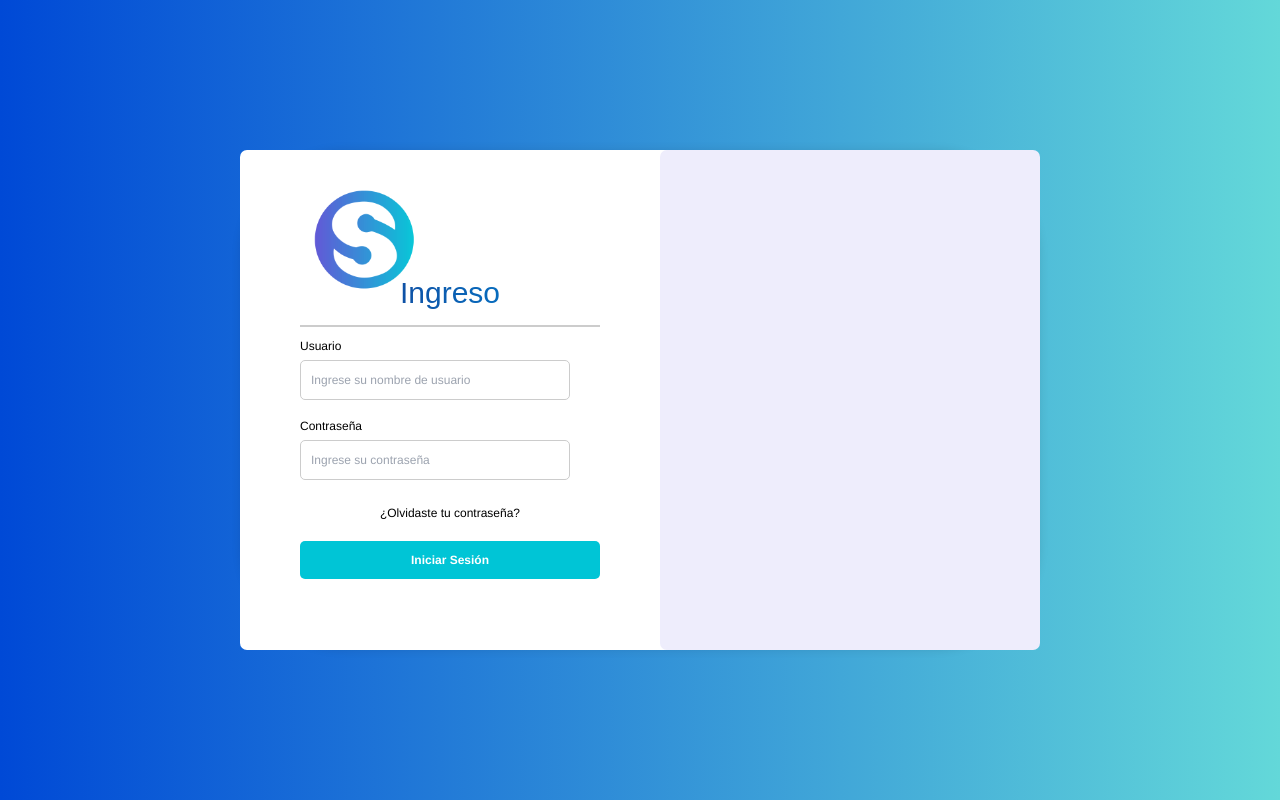
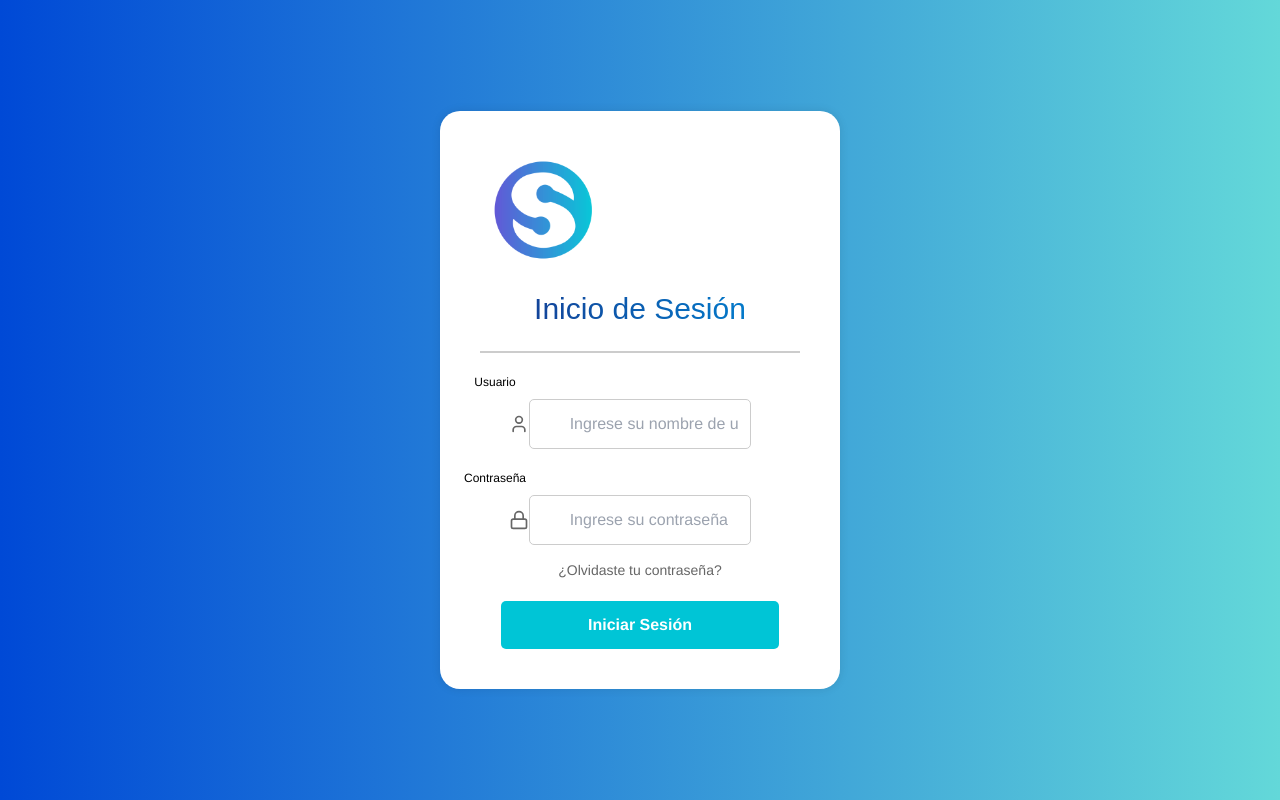
Before and after one commit to CodeAndrew17/S.A.R.A_FRONTEND, a React (Vite) app: page / in a window 1280 px wide. Built offline with nearby package versions, Linux system fonts and the light colour scheme.

Commit message:
estilos de components arreglados y login modificado

```diff
--- a/src/components/table.jsx
+++ b/src/components/table.jsx
@@ -10,6 +10,7 @@ const TableContainer = styled.div`
   background: white;
   border-radius: 8px;
   box-shadow: 0 2px 4px rgba(0, 0, 0, 0.1);
+  overflow-x: auto;
 
 
   @media (max-width: 1024px) {
@@ -25,6 +26,7 @@ const TableContainer = styled.div`
 
         /* Estilos personalizados para scrollbar */
         &::-webkit-scrollbar {
+          height: 6px;
           width: 6px;
         }
 
@@ -42,6 +44,7 @@ const TableContainer = styled.div`
 const StyledTable = styled.table`
   width: 100%;
   border-collapse: collapse;
+  min-width: 600px;
 `;
 
 const TableHeader = styled.th`
--- a/src/components/userForm.jsx
+++ b/src/components/userForm.jsx
@@ -24,7 +24,7 @@ const FormContainer = styled.div`
   background-color: white;
   box-shadow: 0px 4px 10px rgba(0, 0, 0, 0.1);
   border-radius: 8px;
-  width: 800px;
+  width: 680px;
   height: auto;
   display: flex;
   flex-direction: column;
@@ -76,13 +76,13 @@ const FormContent = styled.div`
 const InputGroup = styled.div`
   display: flex;
   flex-direction: column;
-  margin-bottom: 10px;
+  margin-bottom: 8px;
 `;
 
 const Input = styled.input`
   width: 100%;
-  padding: 12px;
-  margin: 8px 0;
+  padding: 10px;
+  margin: 6px 0;
   border: 1px solid #ddd;
   border-radius: 6px;
   box-sizing: border-box;
@@ -97,8 +97,8 @@ const Input = styled.input`
 
 const Select = styled.select`
   width: 100%;
-  padding: 12px;
-  margin: 8px 0;
+  padding: 10px;
+  margin: 6px 0;
   border: 1px solid #ddd;
   border-radius: 6px;
   background-color: white;
@@ -222,6 +222,15 @@ const UserForm = ({
           <FormContent>
             {fields.map((field) => (
               <InputGroup key={field.name}>
+                <label style={{
+                  marginBottom: "8px",
+                  fontWeight: "500",
+                  color: "#555",
+                  fontSize: "14px"
+                }}>
+                  {field.label || field.placeholder}
+                  {field.required && <span style={{ color: "red" }}> *</span>}
+                </label>
                 {field.type === "select" ? (
                   <>
                     <Select
--- a/src/pages/Usuarios/Forms/asignForm.jsx
+++ b/src/pages/Usuarios/Forms/asignForm.jsx
@@ -8,11 +8,12 @@ const AsignForm = ({ showForm, selectedUser, handleFormSubmitCuenta, setShowForm
     <UserForm
       title={`Asignar Cuenta a ${selectedUser?.nombres} ${selectedUser?.apellidos}`}
       fields={[
-        { name: "usuario", placeholder: "Nombre de Usuario", type: "text", required: true },
-        { name: "password", placeholder: "Contraseña", type: "password", required: true },
+        { name: "usuario",label: "Nombre de usuario", placeholder: "Nombre", type: "text", required: true },
+        { name: "password",label: "Contraseña", placeholder: "Contraseña", type: "password", required: true },
         {
           name: "rol",
-          placeholder: "Rol",
+          label: "Rol",
+          placeholder: "Seleccionar",
           type: "select",
           options: [
             { value: "AD", label: "Administrador" },
@@ -25,7 +26,8 @@ const AsignForm = ({ showForm, selectedUser, handleFormSubmitCuenta, setShowForm
         },
         {
           name: "estado",
-          placeholder: "Estado",
+          label: "Estado",
+          placeholder: "Seleccionar",
           type: "select",
           options: [
             { value: "AC", label: "Activo" },
--- a/src/pages/estadisticas.jsx
+++ b/src/pages/estadisticas.jsx
@@ -41,11 +41,6 @@ function Estadisticas() {
       <Sidebar />
       <TitleWrapper>
         <TitleText>Estadísticas</TitleText>
-        <ContainerTrash>
-        <CustomButton bgColor="#003366" hoverColor="#005C4B" width="130px" height="38px" onClick={onDelete}>
-          <Square /> Button
-        </CustomButton>
-        </ContainerTrash>
       </TitleWrapper>
 
     </div>
--- a/src/pages/login.jsx
+++ b/src/pages/login.jsx
@@ -1,12 +1,12 @@
 import React, { useState } from 'react';
-import { login } from '../api/api_Manager'; // Importa la función login
-import { useNavigate, Link } from 'react-router-dom'; // Importa Link para navegación
+import { login } from '../api/api_Manager';
+import { useNavigate, Link } from 'react-router-dom';
 import styled from 'styled-components';
 import logo from '../assets/images/logo.png';
-import { useForm } from 'react-hook-form'; // Importar useForm
+import { useForm } from 'react-hook-form';
+import { User, Lock } from 'lucide-react'; // Importamos los iconos
 
-
-//Styled components aplicados cada funcion es un componente de css
+// Styled components
 const LoginContainer = styled.div`
   display: flex;
   justify-content: center;
@@ -16,31 +16,21 @@ const LoginContainer = styled.div`
 `;
 
 const LoginBox = styled.div`
-  display: flex;
   background-color: white;
-  padding: 0;
-  border-radius: 105px;
+  padding: 40px;
+  border-radius: 20px;
   box-shadow: 0 0 10px rgba(0, 0, 0, 0.1);
-  width: 800px;
-  height: 500px;
-`;
-
-const LeftSection = styled.div`
-  flex: 1;
-  border-radius: 7px;
-  background-color: white;
-  padding: 60px;
+  width: 400px;
+  max-width: 90%;
 `;
 
 const LogoContainer = styled.div`
   text-align: center;
-  justify-content: center;
-  margin-bottom: -26px;
-  margin-top: -30px;
+  margin-bottom: 20px;
 `;
 
 const Logo = styled.img`
-  max-width: 127px;
+  max-width: 125px;
   height: auto;
 `;
 
@@ -52,63 +42,91 @@ const GradientText = styled.h2`
   background-clip: text;
   -webkit-background-clip: text;
   -webkit-text-fill-color: transparent;
+  margin-bottom: 20px;
 `;
 
 const Separator = styled.hr`
   border: none;
   height: 2px;
   background-color: #ccc;
-  margin: 10px 0;
-`;
-
-const RightSection = styled.div`
-  flex: 1;
-  border-radius: 7px;
-  background-color: #eeedfc;
-  padding: 40px;
+  margin: 10px 0 20px;
 `;
 
 const InputGroup = styled.div`
-  margin-bottom: 17px;
+  margin-bottom: 20px;
+  display: flex;
+  flex-direction: column;
+  align-items: center;
+  width: 100%; /* Asegura que ocupe todo el ancho */
 `;
 
-const Label = styled.label`
-  display: block;
-  margin-bottom: 5px;
+const InputContainer = styled.div`
+  position: relative;
+  width: 87%; /* Mismo ancho que el botón */
+  display: flex;
+  justify-content: center;
+`;
+
+const InputIcon = styled.span`
+  position: absolute;
+  right: 90%;
+  top: 50%;
+  transform: translateY(-50%);
+  color: #666;
 `;
 
 const Input = styled.input`
-  width: 90%;
-  padding: 10px;
+  width: 80%;
+  padding: 12px 12px 12px 40px; /* Añadido padding para el icono */
   border: 1px solid #ccc;
   border-radius: 5px;
+  font-size: 16px;
 `;
 
 const ForgotPasswordLink = styled(Link)`
+  display: block;
   text-align: center;
-  display: block;
-  margin-top: 24px;
-  margin-bottom: 19px;
+  margin-top: 10px;
+  color: #666;
+  text-decoration: none;
+  font-size: 14px;
+  margin-top: 15px;
+
+  &:hover {
+    color: #0049d6;
+  }
 `;
 
 const SubmitButton = styled.button`
-  font-weight: bold;
-  width: 100%;
-  padding: 10px;
+  width: 87%;
+  padding: 12px;
   border: none;
   border-radius: 5px;
   background-color: #00c5d6;
-  color: #fff;
+  color: white;
+  font-weight: bold;
+  font-size: 16px;
   cursor: pointer;
+  margin: 10px auto 0; /* Centrado con margen automático */
+  display: block; /* Necesario para que funcione el margen auto */
+  transition: background-color 0.3s;
 
   &:hover {
     background-color: #2575fc;
   }
 `;
 
+const Label = styled.label`
+  display: block;
+  margin-bottom: 8px;
+  font-weight: 500;
+  margin-right: 290px;
+`;
+
 const Message = styled.p`
   color: red;
-
+  margin-top: 10px;
+  text-align: center;
 `;
 
 const Login = () => {
@@ -117,8 +135,8 @@ const Login = () => {
     handleSubmit,
     formState: { errors }
   } = useForm({
-    mode: 'onChange',  // Valida mientras se escribe
-    reValidateMode: 'onChange'  // Revalida automáticamente
+    mode: 'onChange',
+    reValidateMode: 'onChange'
   });
 
   const [apiError, setApiError] = useState(null);
@@ -128,7 +146,6 @@ const Login = () => {
     setApiError(null);
     try {
       const result = await login(data.usuario, data.password);
-      //console.log(result);
       sessionStorage.setItem('access', result.access);
       sessionStorage.setItem('refresh', result.refresh);
       sessionStorage.setItem('username', result.usuario);
@@ -142,39 +159,54 @@ const Login = () => {
   return (
     <LoginContainer>
       <LoginBox>
-        <LeftSection>
         <LogoContainer>
           <Logo src={logo} alt="Logo" />
         </LogoContainer>
-          <GradientText>Ingreso</GradientText>
+        <GradientText>Inicio de Sesión</GradientText>
         <Separator />
         <form onSubmit={handleSubmit(onSubmit)}>
           <InputGroup>
             <Label htmlFor="username">Usuario</Label>
+            <InputContainer>
+              <InputIcon>
+                <User size={20} /> {/* Icono de usuario */}
+              </InputIcon>
               <Input
                 type="text"
                 id="username"
                 placeholder="Ingrese su nombre de usuario"
-                {...register('usuario', { required: 'El campo usuario es obligatorio', onChange: () => setApiError(null) })} //validacion para llenar campos obligatorios
+                {...register('usuario', {
+                  required: 'El campo usuario es obligatorio',
+                  onChange: () => setApiError(null)
+                })}
               />
-              {errors.usuario && <Message>{errors.usuario.message}</Message>} {/*imprimimos el mensaje de error si hay*/}
+            </InputContainer>
+            {errors.usuario && <Message>{errors.usuario.message}</Message>}
           </InputGroup>
           <InputGroup>
             <Label htmlFor="password">Contraseña</Label>
+            <InputContainer>
+              <InputIcon>
+                <Lock size={20} /> {/* Icono de candado */}
+              </InputIcon>
               <Input
                 type="password"
                 id="password"
                 placeholder="Ingrese su contraseña"
-                {...register('password', { required: 'El campo contraseña es obligatorio', onChange: () => setApiError(null) })}
+                {...register('password', {
+                  required: 'El campo contraseña es obligatorio',
+                  onChange: () => setApiError(null)
+                })}
               />
+            </InputContainer>
+            <ForgotPasswordLink to="/contraseña">
+              ¿Olvidaste tu contraseña?
+            </ForgotPasswordLink>
             {errors.password && <Message>{errors.password.message}</Message>}
-              <ForgotPasswordLink to="/contraseña">¿Olvidaste tu contraseña?</ForgotPasswordLink>
           </InputGroup>
           <SubmitButton type="submit">Iniciar Sesión</SubmitButton>
+          {apiError && <Message>{apiError}</Message>}
         </form>
-          {apiError && <Message>{apiError}</Message>}
-        </LeftSection>
-        <RightSection />
       </LoginBox>
     </LoginContainer>
   );
```
Also changed, not shown: src/components/Toolbar.jsx (+74 -44 lines), src/components/sidebar.jsx (+53 -21 lines), src/pages/Sucursales/convenios.jsx (+47 -16 lines), src/pages/Sucursales/sucursales.jsx (+11 -10 lines), src/pages/Usuarios/Forms/EmployeeUpdateForm.jsx (+17 -5 lines), src/pages/Usuarios/Forms/createForm.jsx (+7 -5 lines). Lines whose indentation alone changed are shown as unchanged.
